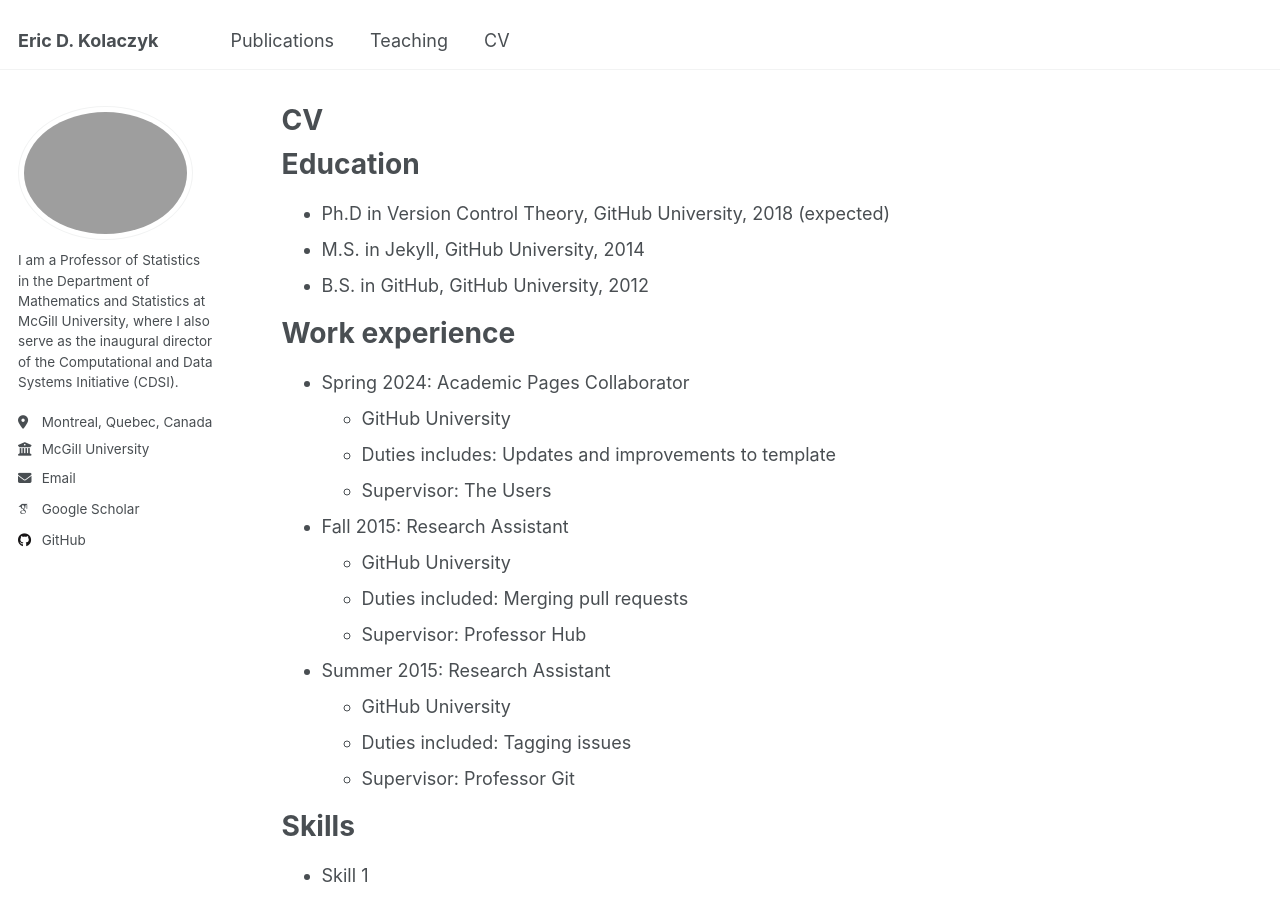
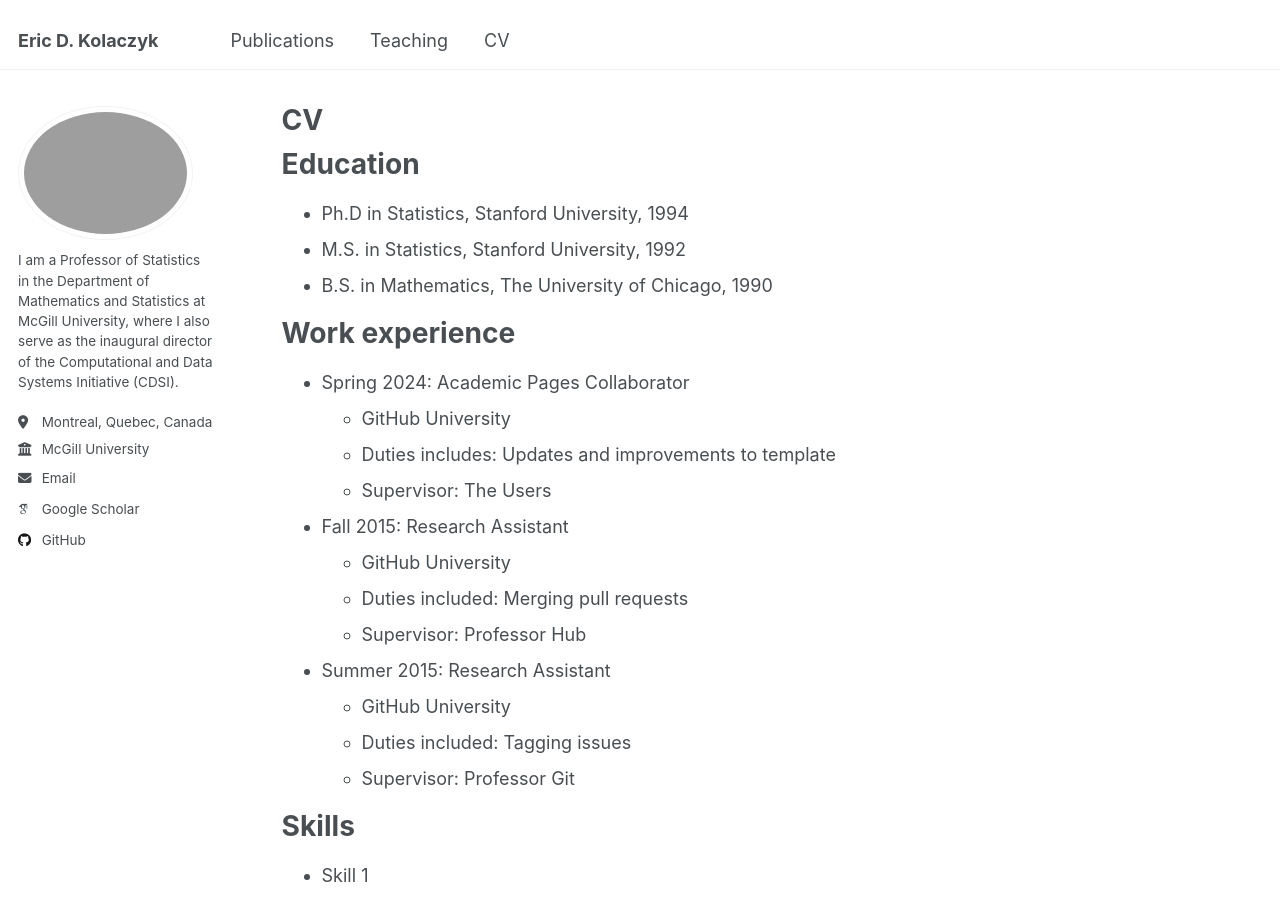
Before and after one commit to kolaczyk/kolaczyk.github.io, a Jekyll site: the page built from _pages/cv.md, in a window 1280 px wide and 900 px high. Built offline with Jekyll 4.4.1, drawn with Linux system fonts in a browser that asks for light colours; some web fonts are replaced.

Commit message:
Update cv.md

```diff
--- a/_pages/cv.md
+++ b/_pages/cv.md
@@ -11,9 +11,9 @@ redirect_from:
 
 Education
 ======
-* Ph.D in Version Control Theory, GitHub University, 2018 (expected)
-* M.S. in Jekyll, GitHub University, 2014
-* B.S. in GitHub, GitHub University, 2012
+* Ph.D in Statistics, Stanford University, 1994
+* M.S. in Statistics, Stanford University, 1992
+* B.S. in Mathematics, The University of Chicago, 1990
 
 Work experience
 ======
```
